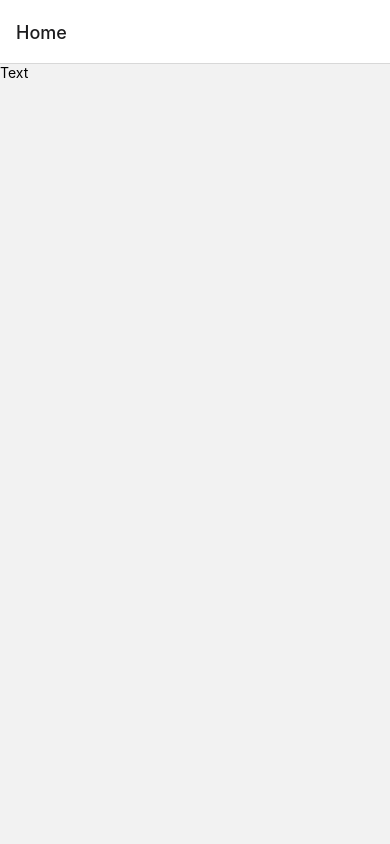
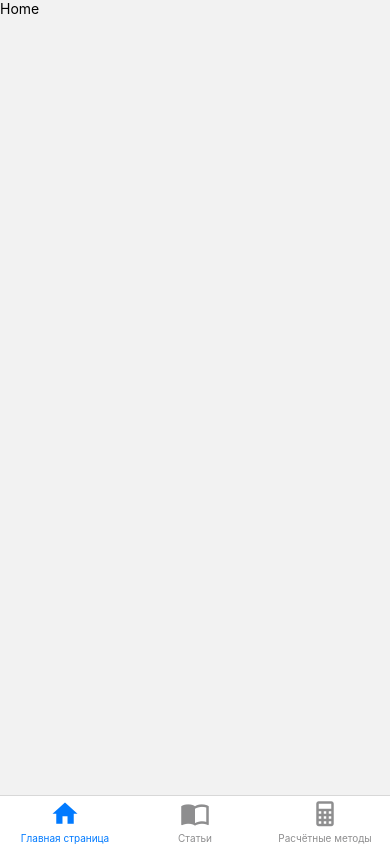
Before and after one commit to BogdanKolesov/meteolis_phone, a React Native app: screen /Home in a window 390 px wide. Built offline with nearby package versions, Linux system fonts and the light colour scheme.

Commit message:
add: BottomTabNavigation

```diff
--- a/App.js
+++ b/App.js
@@ -1,8 +1,55 @@
 import React from 'react';
-import RootNavigation from './navigation';
+import { NavigationContainer } from '@react-navigation/native';
+import { createNativeStackNavigator } from '@react-navigation/native-stack';
+import { createBottomTabNavigator } from '@react-navigation/bottom-tabs';
+import MaterialCommunityIcons from 'react-native-vector-icons/MaterialCommunityIcons';
+import Home from './src/components/views/Home';
+import Articles from './src/components/views/Articles/';
+import Calcs from './src/components/views/Calcs/';
+
+const Tab = createBottomTabNavigator();
+const Stack = createNativeStackNavigator();
+
+const screenOptions = {
+  headerShown: false,
+  tabBarStyle: {}
+}
 
 export default function App() {
   return (
-    <RootNavigation />
+    <NavigationContainer >
+      <Tab.Navigator initialRouteName='Home' screenOptions={screenOptions}>
+        <Tab.Screen
+          name="Главная страница"
+          component={Home}
+          options={{
+            tabBarLabel: 'Главная страница',
+            tabBarIcon: ({ color, size }) => (
+              <MaterialCommunityIcons name="home" color={color} size={30} />
+            ),
+          }}
+        />
+        <Tab.Screen
+          name="Статьи"
+          component={Articles}
+          options={{
+            tabBarLabel: 'Статьи',
+            tabBarIcon: ({ color, size }) => (
+              <MaterialCommunityIcons name="book-open-variant" color={color} size={30} />
+            ),
+          }}
+        />
+        <Tab.Screen
+          name="Расчётные методы"
+          component={Calcs}
+          options={{
+            tabBarLabel: 'Расчётные методы',
+            tabBarIcon: ({ color, size }) => (
+              <MaterialCommunityIcons name="calculator" color={color} size={30} />
+            ),
+          }}
+        />
+      </Tab.Navigator>
+    </NavigationContainer>
   );
 }
--- a/navigation.js
+++ b/navigation.js
@@ -1,31 +1,25 @@
-import React from 'react';
-import { NavigationContainer } from '@react-navigation/native';
-import { createNativeStackNavigator } from '@react-navigation/native-stack';
-import Home from './src/components/views/Home';
-import Articles from './src/components/views/Articles/Articles';
-import Calcs from './src/components/views/Calcs/Calcs';
-
-
-// const store = configureStore()
-
-export default function RootNavigation() {
-    const Stack = createNativeStackNavigator()
+// import React from 'react';
+// import { createNativeStackNavigator } from '@react-navigation/native-stack';
+// import { NavigationContainer } from '@react-navigation/native';
+// import Home from './src/components/views/Home';
+// import Articles from './src/components/views/Articles/Articles';
+// import Calcs from './src/components/views/Calcs/Calcs';
 
 
 
-    const screenOptions = {
-        headerShown: false
-    }
+// export default function RootNavigation() {
+//     const Stack = createNativeStackNavigator()
+//     const screenOptions = {
+//         headerShown: false
+//     }
 
-    return (
-        // <ReduxProvider store={store}>
-        <NavigationContainer initialRouteName='Home' screenOptions={screenOptions}>
-            <Stack.Navigator>
-                <Stack.Screen name="Home" component={Home} />
-                <Stack.Screen name="Artiles" component={Articles} />
-                <Stack.Screen name="Calcs" component={Calcs} />
-            </Stack.Navigator>
-        </NavigationContainer>
-        // </ReduxProvider>
-    )
-}
+//     return (
+//         <NavigationContainer initialRouteName='Home' screenOptions={screenOptions}>
+//             <Stack.Navigator>
+//                 <Stack.Screen name="Home" component={Home} />
+//                 <Stack.Screen name="Artiles" component={Articles} />
+//                 <Stack.Screen name="Calcs" component={Calcs} />
+//             </Stack.Navigator>
+//         </NavigationContainer>
+//     )
+// }
--- a/package.json
+++ b/package.json
@@ -8,16 +8,17 @@
     "eject": "expo eject"
   },
   "dependencies": {
+    "@react-navigation/bottom-tabs": "^6.0.9",
     "@react-navigation/native": "^6.0.6",
     "@react-navigation/native-stack": "^6.2.5",
-    "@react-navigation/stack": "^6.0.11",
     "expo": "~43.0.2",
     "expo-status-bar": "~1.1.0",
     "react": "17.0.1",
     "react-dom": "17.0.1",
     "react-native": "0.64.3",
-    "react-native-safe-area-context": "3.3.2",
+    "react-native-safe-area-context": "^3.3.2",
     "react-native-screens": "~3.8.0",
+    "react-native-vector-icons": "^9.0.0",
     "react-native-web": "0.17.1",
     "react-redux": "^7.2.6",
     "styled-components": "^5.3.3"
--- a/src/components/organismes/BottomTabs/BottomTabs.js
+++ /dev/null
@@ -1,18 +0,0 @@
-import React from 'react';
-import { View, StyleSheet, Text } from 'react-native';
-import styled from 'styled-components/native';
-
-const BottomTabs = () => {
-    return (
-        <BottomContainer>
-            <Text>Text</Text>
-        </BottomContainer>
-    );
-}
-
-const BottomContainer = styled.View`
-    width: '100%';
-    height: 50;
-`
-
-export default BottomTabs;
--- a/src/components/organismes/BottomTabs/index.js
+++ /dev/null
@@ -1,2 +0,0 @@
-import BottomTabs from './BottomTabs'
-export default BottomTabs
--- a/src/components/views/Articles/index.js
+++ b/src/components/views/Articles/index.js
@@ -0,0 +1,2 @@
+import Articles from './Articles'
+export default Articles
--- a/src/components/views/Calcs/index.js
+++ b/src/components/views/Calcs/index.js
@@ -1,2 +1,2 @@
-import Clacs from './Calcs'
+import Calcs from './Calcs'
 export default Calcs
--- a/src/components/views/Home/Home.js
+++ b/src/components/views/Home/Home.js
@@ -1,11 +1,12 @@
 import React from 'react';
-import { View } from 'react-native';
-import BottomTabs from '../../organismes/BottomTabs';
+import { Text, View } from 'react-native';
+// import BottomTabs from '../../organismes/BottomTabs';
 
 const Home = () => {
     return (
         <View>
-            <BottomTabs />
+            {/* <BottomTabs /> */}
+            <Text>Home</Text>
         </View>
     );
 }
```
Also changed, not shown: 1 other file (tests, documents, lock files or other folders).
